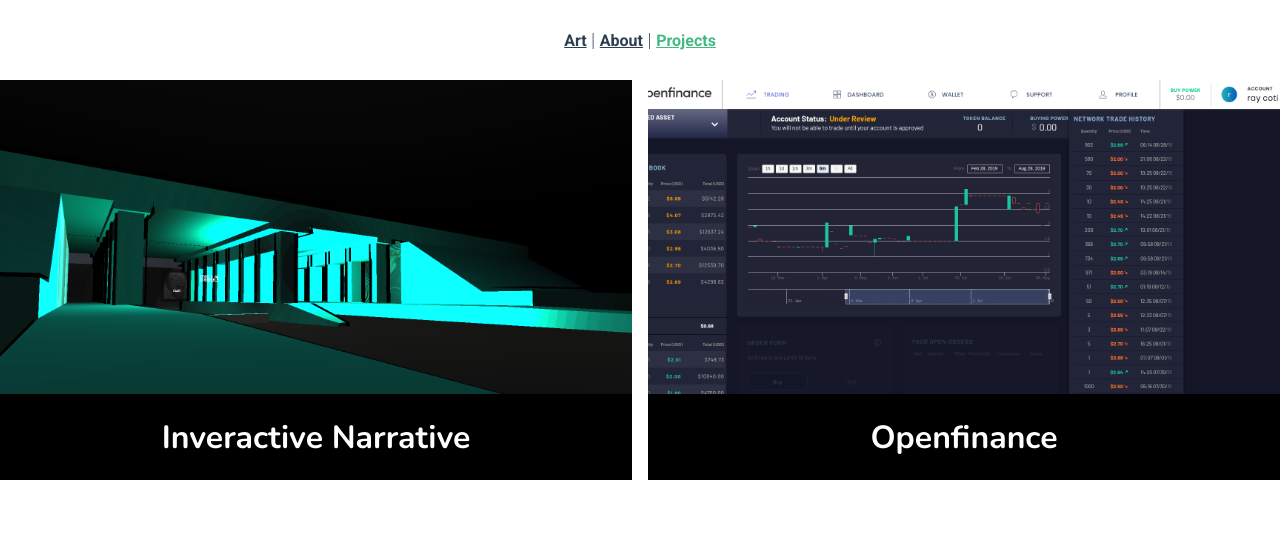
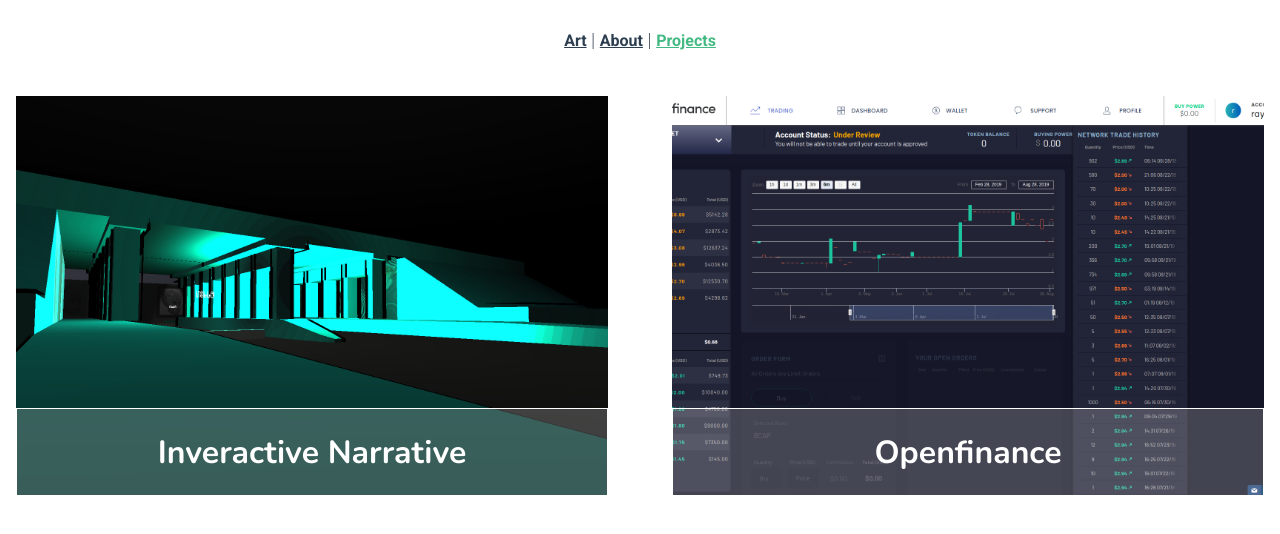
Before and after one commit to raycoti/personalSite, a Vue app: page /projects in a window 1280 px wide. Shown: the top 534 px of the page. Built offline with nearby package versions, Linux system fonts and the light colour scheme.

Commit message:
updates stylings

```diff
--- a/src/App.vue
+++ b/src/App.vue
@@ -31,8 +31,9 @@
   align-items: center;
   width: 100%;
   position:fixed;
-  background-color: rgba(255,255,255,.9);
+  background-color: rgba(255,255,255,1);
   top: 0;
   z-index: 5;
 }
+
 </style>
--- /dev/null
+++ b/src/components/Project.scss
@@ -0,0 +1,123 @@
+.project{
+  // width: 100%;
+  // max-width: 40rem;
+  // max-height: 40rem;
+  background-position: center;
+  background-size: cover;
+  display: flex;
+  margin: 1rem;
+  cursor: pointer;
+  p{
+    text-align: left;
+    line-height: 1.5rem;
+  }
+  .des{
+    width: 100%;
+    margin-top: auto;
+    border: 1px solid #ffffff;
+    background-color: rgba(255,255,255, .2);
+    h1{
+      color: #ffffff;
+  }
+  }
+}
+
+
+.overlay{
+  display: flex;
+  justify-content: center;
+  position: fixed;
+  background-color: rgba(1,1,1,0.5);
+  width: 100%;
+  height: 100%;
+  max-height: 100vh;
+  top: 0;
+  left: 0;
+  right: 0;
+  bottom: 0;
+  z-index: 5;
+  cursor: pointer;
+
+}
+.imageContainer{
+  width: 100%;
+  background-size: cover;
+  background-repeat: no-repeat;
+  background-position: 50% 50%;
+  height: 12rem;
+}
+.contianer{
+  width: 100%;
+  background-color: #ffffff;
+  max-width: 60rem;
+  padding: 1rem;
+  max-height: 80rem;
+  overflow-y: auto;
+
+}
+
+.fade-overlay-enter,
+.fade-overlay-leave-to {
+  opacity: 0;
+}
+.fade-overlay-enter-active,
+.fade-overlay-leave-active {
+  transition: opacity .3s;
+}
+
+@media screen and (max-width: 500px){
+  .project{
+    min-height: 18rem;
+    h1{
+      font-size: 1.55rem;
+    }
+    h2{
+      font-size: 1.25rem;
+    }
+    p{
+      font-size: 1rem
+    }
+  }
+}
+
+@media screen and (min-width: 501px) and (max-width: 900px){
+
+  .project{
+    min-height: 25rem;
+  }
+
+  .imageContainer{
+    height: 20rem;
+  }
+}
+@media screen and (min-width: 901px){
+  .container{
+    margin-top: 5rem;
+  }
+
+  .project{
+    min-height: 25rem;
+  }
+
+  .imageContainer{
+    height: 25rem;
+  }
+
+}
+
+.check{
+  margin-top: 3rem;
+  cursor: pointer;
+  text-decoration: none;
+  font-weight: bold;
+  font-size: 1.5rem;
+  color: white;
+  background-color: rgba(0,0,0,.7) ;
+  border: 1px solid grey;
+  padding: 1rem;
+  width: 20rem;
+  &:hover{
+    opacity: .5;
+  }
+
+}
--- a/src/components/Project.vue
+++ b/src/components/Project.vue
@@ -1,10 +1,28 @@
 <template>
-  <div class="project"
+  <div
+    @click="open"
+    class="project"
     :style="{backgroundImage: 'url('+ project.src + ')'}"
   >
-  <div>
-    <h1>{{project.title}}</h1>
-  </div>
+    <div class="des">
+      <h1 >{{project.title}}</h1>
+    </div>
+    <transition name="fade-overlay">
+      <div class="overlay" @click="close" v-if="display">
+        <div class="contianer">
+          <div class="imageContainer" :style="{backgroundImage: `url(${project.src})`}">
+          </div>
+          <div>
+            <h1>{{project.title}}</h1>
+            <p>{{project.description}}</p>
+            <button
+              class="check"
+              :v-if="project.link"
+              @click="goTo(project.link, $event)">GO </button>
+          </div>
+        </div>
+      </div>
+    </transition>
   </div>
 </template>
 
@@ -13,34 +31,35 @@
 
 interface ProjectItem {
   src: string;
+  description?: string;
+  link?: string;
   title?: string;
-  description?: unknown;
 }
 
 @Component
 export default class Project extends Vue {
   @Prop() private project!: ProjectItem;
+
+  display = false;
+
+  open() {
+    this.display = true;
+  }
+
+  close(e: Event) {
+    e.stopPropagation();
+    this.display = false;
+  }
+
+  goTo(link: string, e: Event) {
+    e.stopPropagation();
+    window.open(link);
+    this.display = true;
+  }
 }
 
 </script>
 
 <style scoped lang="scss">
-.project{
-  // width: 100%;
-  // max-width: 40rem;
-  // max-height: 40rem;
-  background-position: center;
-  background-size: cover;
-  min-height: 25rem;
-  width: 100%;
-  display: flex;
-  div{
-    width: 100%;
-    margin-top: auto;
-    background-color: black;
-    h1{
-      color: #ffffff;
-  }
-  }
-}
+@import './Project.scss';
 </style>
--- /dev/null
+++ b/src/views/Projects.scss
@@ -0,0 +1,38 @@
+@media screen and (max-width: 700px) {
+  .p-container{
+    padding: 0;
+  }
+}
+@media screen and (min-width: 701px) and (max-width: 900px){
+  .container{
+    grid-template-columns: repeat(1, 1fr);
+  }
+
+  .p-container{
+    padding: 0 1rem;
+  }
+}
+@media screen and (min-width: 901px){
+  .container{
+    grid-template-columns: repeat(2, 1fr);
+  }
+  .p-container{
+    max-width: 100rem;
+  }
+}
+.container{
+  width: 100%;
+  display: grid;
+  grid-gap: 2rem;
+  // grid-template-rows: repeat(2, 1fr);
+}
+.p-container{
+  width: 100%;
+}
+
+.projects{
+  display: flex;
+  justify-content: center;
+  width: 100%;
+  margin-top: 5rem;
+}
--- a/src/views/Projects.vue
+++ b/src/views/Projects.vue
@@ -2,6 +2,7 @@
   <!-- <transition> -->
     <div class="projects">
       <Nav />
+      <div class="p-container">
         <div class="container">
           <Project
             v-for="project in projects"
@@ -10,18 +11,12 @@
           />
         </div>
       </div>
+    </div>
   <!-- </transition> -->
 </template>
 
 <style scoped lang="scss">
-.container{
-  width: 100%;
-  margin-top: 5rem;
-  display: grid;
-  grid-gap: 1rem;
-  grid-template-columns: repeat(2, 1fr);
-  // grid-template-rows: repeat(2, 1fr);
-}
+@import './Projects.scss';
 </style>
 
 <script>
@@ -41,10 +36,19 @@
       {
         src: IN,
         title: 'Inveractive Narrative',
+        description: `
+        This is an ART CAPSTONE PROJECT I made during the 2015-2016 academic year.
+        In this piece I wanted to portray how labels contributed to feeling out of place during college.
+        The project was built using Unity 3D, Maya3D and Blender.`,
+        link: 'https://interactivenarrative.azurewebsites.net/',
       },
       {
         src: OFN,
         title: 'Openfinance',
+        description: `
+        As a Software Developer at OPENFINANCE , I lead a team through the creation of the WEB APPLICATION for our platform, the first ever to trade security tokens.
+        It is written using React, Redux and Typescript.`,
+        link: 'https://app.openfinance.io/',
       },
     ],
   }),
```
Lines whose indentation alone changed are shown as unchanged.
